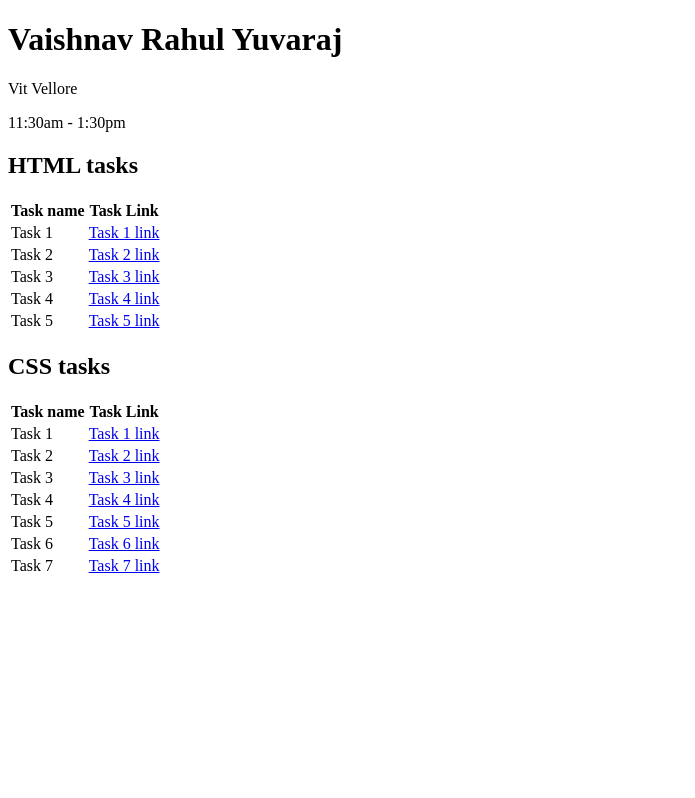
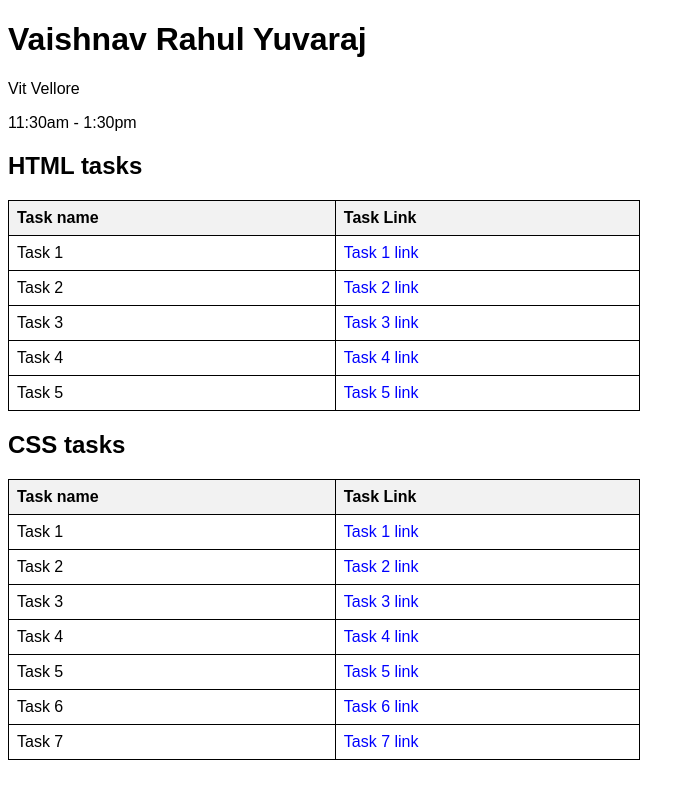
Before and after one commit to vaishnav-rahul/vaishnav-rahul.github.io, a plain HTML site: page index.html in a window 1280 px wide. Shown: the whole page, without its empty margins (0-695 px from the left). Drawn offline with Linux system fonts and the light colour scheme.

Commit message:
Update index.html

```diff
--- a/index.html
+++ b/index.html
@@ -1,7 +1,40 @@
 <!DOCTYPE html>
 <html>
 <head>
-    <link rel="stylesheet" type="text/css" href="styles.css">
+    <style>
+        body {
+            font-family: Arial, sans-serif;
+        }
+
+        h1 {
+            font-size: 2em;
+        }
+
+        table {
+            width: 50%;
+            margin-top: 10px;
+            border-collapse: collapse;
+        }
+
+        th, td {
+            border: 1px solid black;
+            padding: 8px;
+            text-align: left;
+        }
+
+        th {
+            background-color: #f2f2f2;
+        }
+
+        a {
+            color: blue;
+            text-decoration: none;
+        }
+
+        a:hover {
+            text-decoration: underline;
+        }
+    </style>
 </head>
 <body>
     <h1>Vaishnav Rahul Yuvaraj</h1>
```
